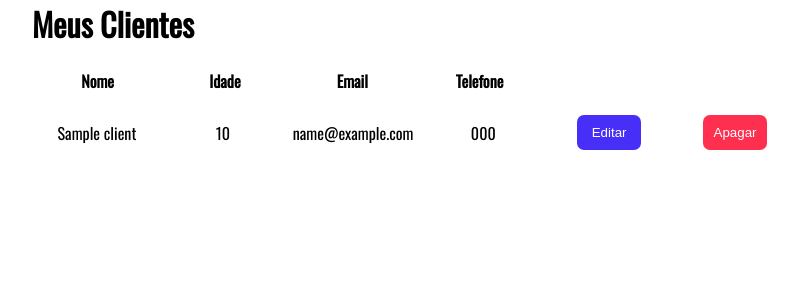
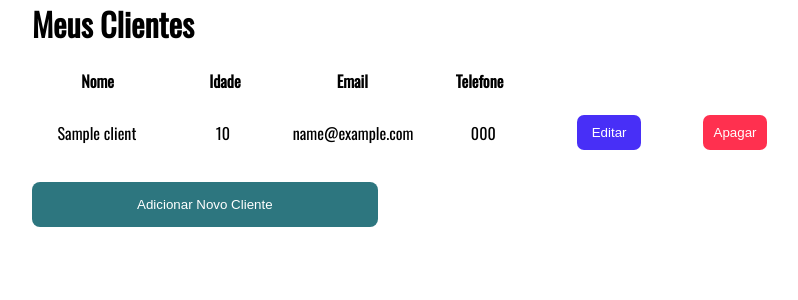
Before and after one commit to victorguirra/Cadastro-de-Clientes, a PHP site: page / in a window 1280 px wide. Shown: the top 300 px of the page, without its empty margins (224-1022 px from the left). Run offline with PHP 8.4, Linux system fonts and the light colour scheme; tables that the repository leaves empty or names only in its code hold one stand-in row (values such as "Sample post").

Commit message:
Create a Button

```diff
--- a/index.php
+++ b/index.php
@@ -98,6 +98,23 @@
                 background-color:#ab0a0a;
             }
 
+            #addNewClient{
+                border:none;
+                margin-top:30px;
+                background-color:#2d767f;
+                width:45%;
+                border-radius:8px;
+                padding:15px 0;
+                cursor:pointer;
+                transition:0.4s;
+
+            }
+
+            #addNewClient:hover{
+                background-color:#1e6262;
+                padding:20px 0;
+            }
+
             a{
                 text-decoration:none;
                 color:#fff;
@@ -134,7 +151,7 @@
 
                         </thead>
 
-                        <tbody
+                        <tbody>
 
                             <?php
                             require_once 'import.php';
@@ -146,6 +163,12 @@
 
                 </div>
 
+                <button id="addNewClient">
+
+                    <a href="addNewClient/index.php">Adicionar Novo Cliente</a>
+
+                </button>
+
             </div>
 
         </div>
```
